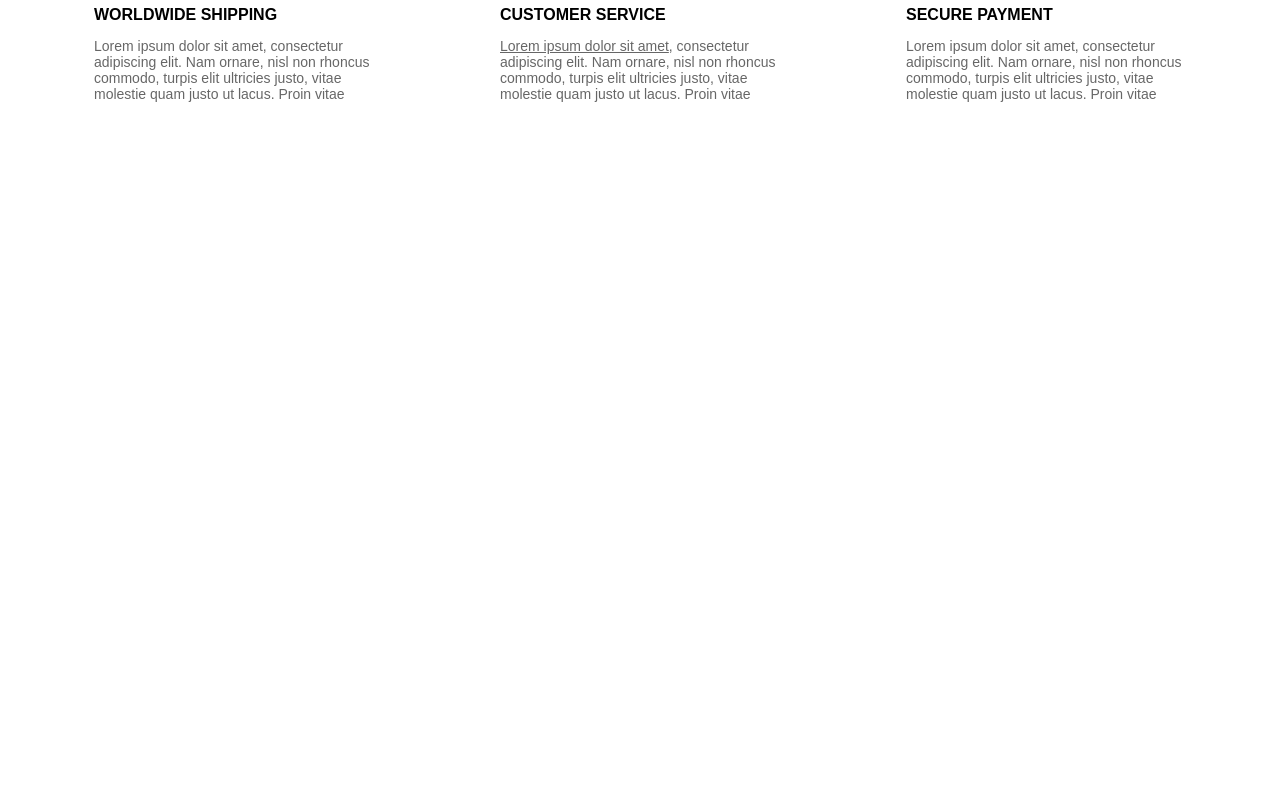
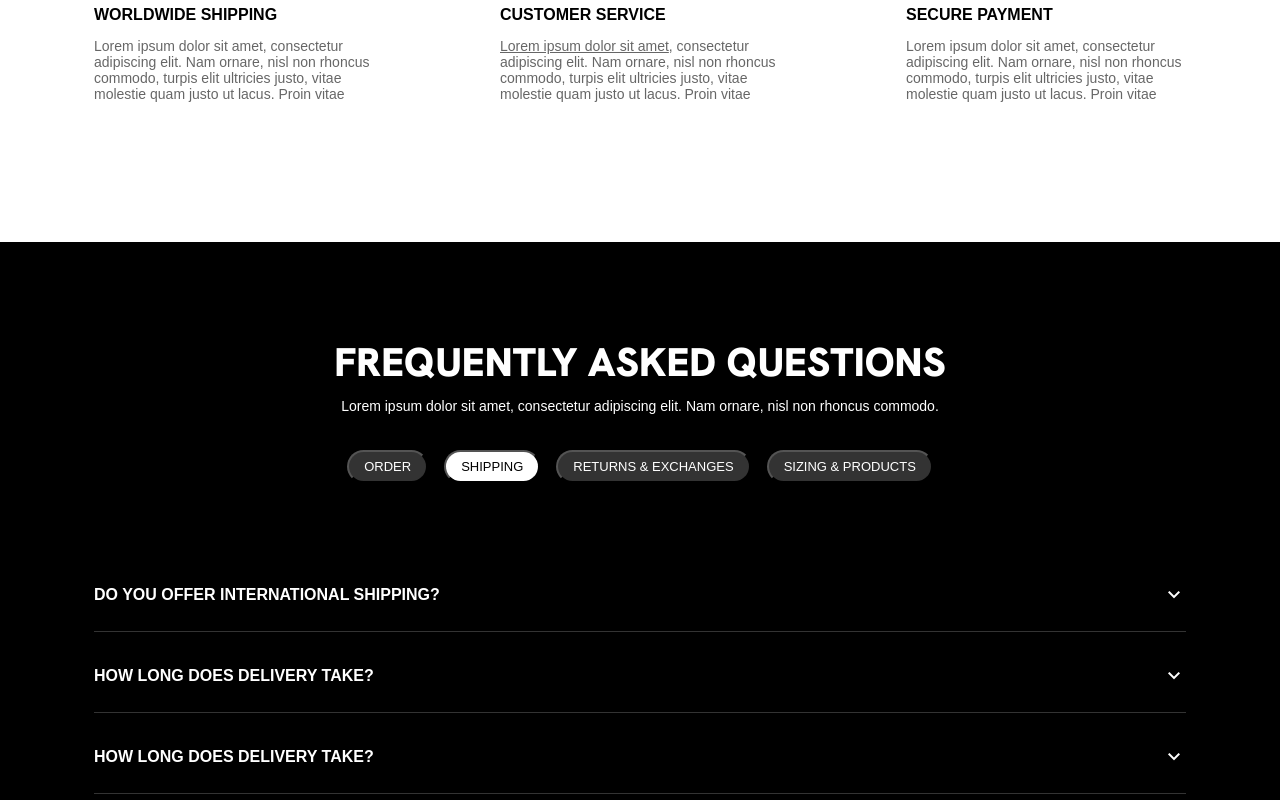
Before and after one commit to sencesco/FrontEnd-Test, a plain HTML site: page index.html in a window 1280 px wide. Shown: the part 3794-4594 px from the top of the page. Drawn offline with nearby package versions, Linux system fonts and the light colour scheme.

Commit message:
feat: Add page content- remaining FAQs mobile, Form and Footer

```diff
--- a/index.html
+++ b/index.html
@@ -158,7 +158,63 @@
         </div>
 
         <div id="faqs">
-            <h2></h2>
+            <h4 class="frame-text-h4">FREQUENTLY ASKED QUESTIONS</h4>
+            <p class="text-p">Lorem ipsum dolor sit amet, consectetur adipiscing elit. Nam ornare, nisl non rhoncus commodo.</p>
+
+            <div id="faqs-btn">
+                <button class="btn-mockup">ORDER</button>
+                <button id="btn-shipping" class="btn-mockup active">SHIPPING</button>
+                <button id="btn-returns" class="btn-mockup">RETURNS & EXCHANGES</button>
+                <button class="btn-mockup">SIZING & PRODUCTS</button>
+            </div>
+
+            <div id="faqs-list">
+                <div class="faqs-list-box">
+                    <h5 class="text-h5" onclick="faqToggle()">
+                        Do you offer international shipping?
+                        <span class="faqs-list-icon material-symbols-outlined">
+                            expand_more
+                        </span>
+                    </h5>
+                    <p class="text-p">Items can be returned within 14 days of receipt, provided they are unworn, unwashed, and in original condition with tags attached.</p>
+                </div>
+                <hr class="faqs-list-hr">
+                <h5 class="text-h5" style="margin-top: 24px !important;">
+                    How long does delivery take?
+                    <span class="material-symbols-outlined faqs-list-icon">expand_more</span>
+                </h5>
+                <hr class="faqs-list-hr">
+                <h5 class="text-h5" style="margin-top: 24px !important;">
+                    How long does delivery take?
+                    <span class="material-symbols-outlined faqs-list-icon">expand_more</span>
+                </h5>
+                <hr class="faqs-list-hr">
+            </div>
+
+            <div id="faqs-list2">
+                <div class="faqs-list-box">
+                    <h5 class="text-h5" onclick="faqToggle()">
+                        What is your return policy?
+                        <span class="faqs-list-icon material-symbols-outlined">
+                            expand_more
+                        </span>
+                    </h5>
+                    <p class="text-p">Items can be returned within 14 days of receipt, provided they are unworn, unwashed, and in original condition with tags attached.</p>
+                </div>
+                <hr class="faqs-list-hr">
+                <h5 class="text-h5" style="margin-top: 24px !important;">
+                    Can I exchange for a different size?
+                    <span class="material-symbols-outlined faqs-list-icon">expand_more</span>
+                </h5>
+                <hr class="faqs-list-hr">
+                <h5 class="text-h5" style="margin-top: 24px !important;">
+                    Are sale items refundable?
+                    <span class="material-symbols-outlined faqs-list-icon">expand_more</span>
+                </h5>
+                <hr class="faqs-list-hr">
+            </div>
+
+
         </div>
 
 
--- a/static/css/main.css
+++ b/static/css/main.css
@@ -108,10 +108,6 @@ div.frame-desc {
     text-transform: uppercase;
 }
 
-.addvt-desc h5.text-h5 {
-    text-align: left;
-}
-
 .text-p {
     margin: 0;
     font-family: 'Arial';
@@ -122,13 +118,6 @@ div.frame-desc {
     text-align: center;
     color: #000000;
 }
-
-.addvt-desc p.text-p {
-    margin-top: 14px;
-    text-align: left;
-    color: rgba(0, 0, 0, 0.6);
-}
-
 
 
 /* ----------------- Frame 10 Styles ----------------- */
@@ -302,23 +291,125 @@ div#frame13 {
     width: 280px;
 }
 
+.addvt-desc h5.text-h5 {
+    text-align: left;
+}
+
+.addvt-desc p.text-p {
+    margin-top: 14px;
+    text-align: left;
+    color: rgba(0, 0, 0, 0.6);
+}
+
+
 
 /* ----------------- FAQs Styles ----------------- */
 div#faqs {
-    position: relative;
+position: relative;
     width: 100%;
     height: 645px;
+    background-color: #000000;
     display: flex;
-    justify-content: center;
+    flex-direction: column;
     align-items: center;
+    justify-content: flex-start;
     margin-top: 140px;
     z-index: 994;
 }
 
+#faqs h4.frame-text-h4 {
+    margin-top: 100px;
+}
+
+#faqs p.text-p {
+    margin-top: 156px;
+    color: #ffffff;
+}
+
+#faqs div#faqs-btn {
+    height: 33px;
+    margin-top: 36px;
+}
+
+button.btn-mockup {
+    display: flex;
+    float: left;
+    justify-content: center;
+    align-items: center;
+    padding: 10px 15px;
+    margin: 0px 8px;
+    height: 33px;
+    font-family: 'Arial';
+    font-style: normal;
+    font-weight: 400;
+    font-size: 13px;
+    color: #FFFFFF;
+    background: rgba(255, 255, 255, 0.2);
+    border-radius: 100px;
+}
+
+button.btn-mockup.active {
+    color: #000000;
+    background: #FFFFFF;
+}
+#faqs-list {
+    display: flex;
+    flex-direction: column;
+    width: 1092px;
+    height: 204px;
+    margin-top: 100px;
+}
+
+#faqs-list2 {
+    display: none;
+    flex-direction: column;
+    width: 1092px;
+    height: 204px;
+    margin-top: 100px;
+}
+
+#faqs-list h5 {
+    width: 100%;
+    display: flex;
+    align-items: center;
+    justify-content: space-between;
+    color: #ffffff;
+}
+
+#faqs-list2 h5 {
+    width: 100%;
+    display: flex;
+    align-items: center;
+    justify-content: space-between;
+    color: #ffffff;
+}
+
+.faqs-list-box {
+    /* height: 42px; */
+    display: flex;
+    flex-direction: column;
+    align-items: center;
+}
 
 
+.faqs-list-box p.text-p {
+    width: 100%;
+    margin-top: 14px !important;
+    text-align: left;
+    color: rgba(255, 255, 255, 0.6) !important;
+    display: none;
+}
 
-
+.faqs-list-box h5.text-h5, .faqs-list-icon {
+    cursor: pointer !important;
+    user-select: none !important;
+}
+hr.faqs-list-hr {
+    width: 100%;
+    margin-top: 24px;
+    border: 0;
+    border-top: 1px solid rgba(255, 255, 255, 0.2);
+}
 
 
 
--- a/static/js/script.js
+++ b/static/js/script.js
@@ -124,3 +124,52 @@ window.addEventListener('scroll', function() {
         }
     });
 });
+
+
+//FAQs category
+document.addEventListener("DOMContentLoaded", function () {
+
+    const btnShipping = document.getElementById("btn-shipping");
+    const btnReturns = document.getElementById("btn-returns");
+
+    const faqList1 = document.getElementById("faqs-list");
+    const faqList2 = document.getElementById("faqs-list2");
+
+    // SHIPPING button
+    btnShipping.addEventListener("click", function () {
+        faqList1.style.display = "flex";
+        faqList2.style.display = "none";
+
+        btnShipping.classList.add("active");
+        btnReturns.classList.remove("active");
+    });
+
+    // RETURNS button
+    btnReturns.addEventListener("click", function () {
+        faqList1.style.display = "none";
+        faqList2.style.display = "flex";
+
+        btnReturns.classList.add("active");
+        btnShipping.classList.remove("active");
+    });
+
+});
+
+
+
+
+
+//FAQs list toggle
+function faqToggle() {
+    const box = event.currentTarget.parentElement;
+    const answer = box.querySelector("p.text-p");
+    const icon = box.querySelector(".faqs-list-icon");
+
+    if (answer.style.display === "block") {
+        answer.style.display = "none";
+        icon.innerText = "expand_more";
+    } else {
+        answer.style.display = "block";
+        icon.innerText = "expand_less";
+    }
+}
```
